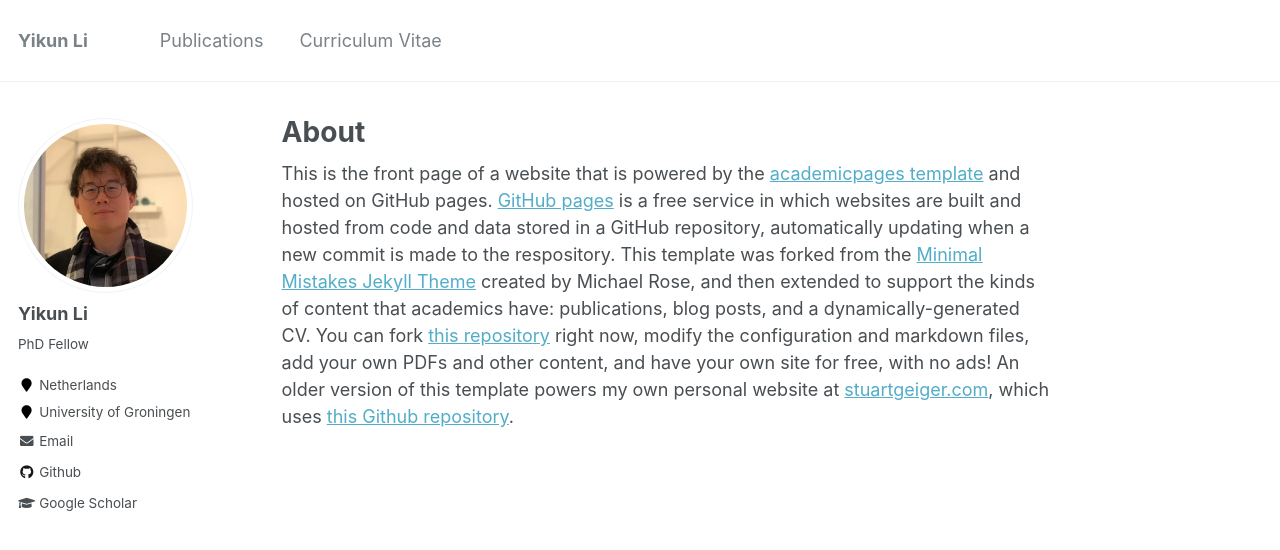
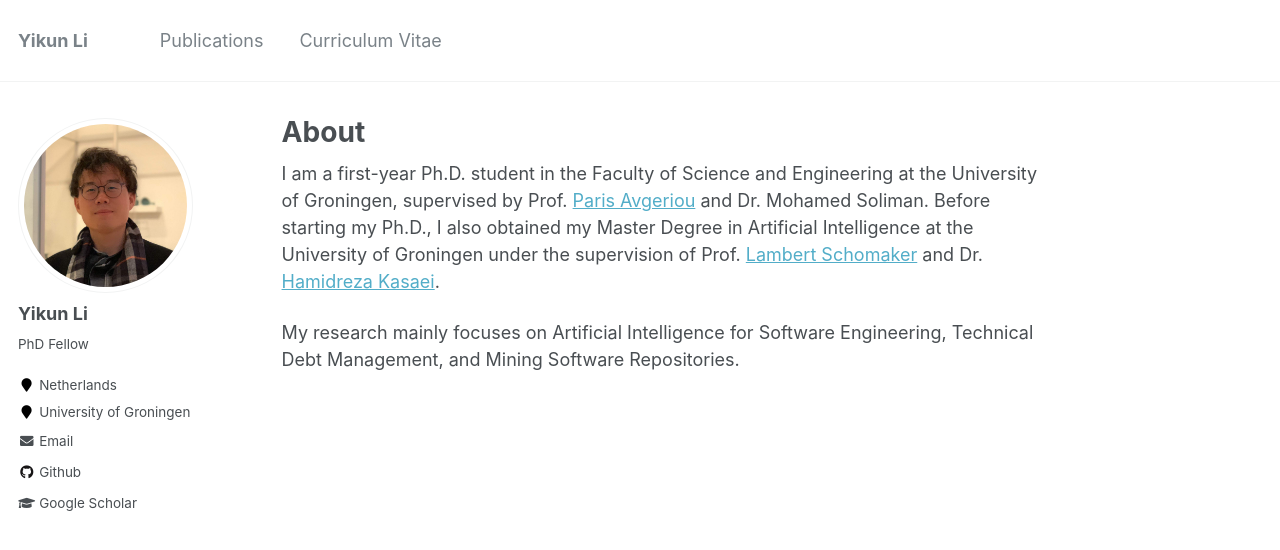
Before and after one commit to yikun-li/yikun-li.github.io, a Jekyll site: the page built from _pages/about.md, in a window 1280 px wide. Shown: the top 550 px of the page. Built offline with Jekyll 4.4.1, drawn with Linux system fonts in a browser that asks for light colours.

Commit message:
Update about file

```diff
--- a/_pages/about.md
+++ b/_pages/about.md
@@ -8,4 +8,8 @@ redirect_from:
   - /about.html
 ---
 
-This is the front page of a website that is powered by the [academicpages template](https://github.com/academicpages/academicpages.github.io) and hosted on GitHub pages. [GitHub pages](https://pages.github.com) is a free service in which websites are built and hosted from code and data stored in a GitHub repository, automatically updating when a new commit is made to the respository. This template was forked from the [Minimal Mistakes Jekyll Theme](https://mmistakes.github.io/minimal-mistakes/) created by Michael Rose, and then extended to support the kinds of content that academics have: publications, blog posts, and a dynamically-generated CV. You can fork [this repository](https://github.com/academicpages/academicpages.github.io) right now, modify the configuration and markdown files, add your own PDFs and other content, and have your own site for free, with no ads! An older version of this template powers my own personal website at [stuartgeiger.com](http://stuartgeiger.com), which uses [this Github repository](https://github.com/staeiou/staeiou.github.io).
+I am a first-year Ph.D. student in the Faculty of Science and Engineering at the University of Groningen, supervised by Prof. [Paris Avgeriou](http://www.cs.rug.nl/~paris/) and Dr. Mohamed Soliman. Before starting my Ph.D., I also obtained my Master Degree in Artificial Intelligence at the University of Groningen under the supervision of Prof. [Lambert Schomaker](https://www.ai.rug.nl/~lambert/
+) and Dr. [Hamidreza Kasaei](https://hkasaei.github.io
+).
+
+My research mainly focuses on Artificial Intelligence for Software Engineering, Technical Debt Management, and Mining Software Repositories.
```
